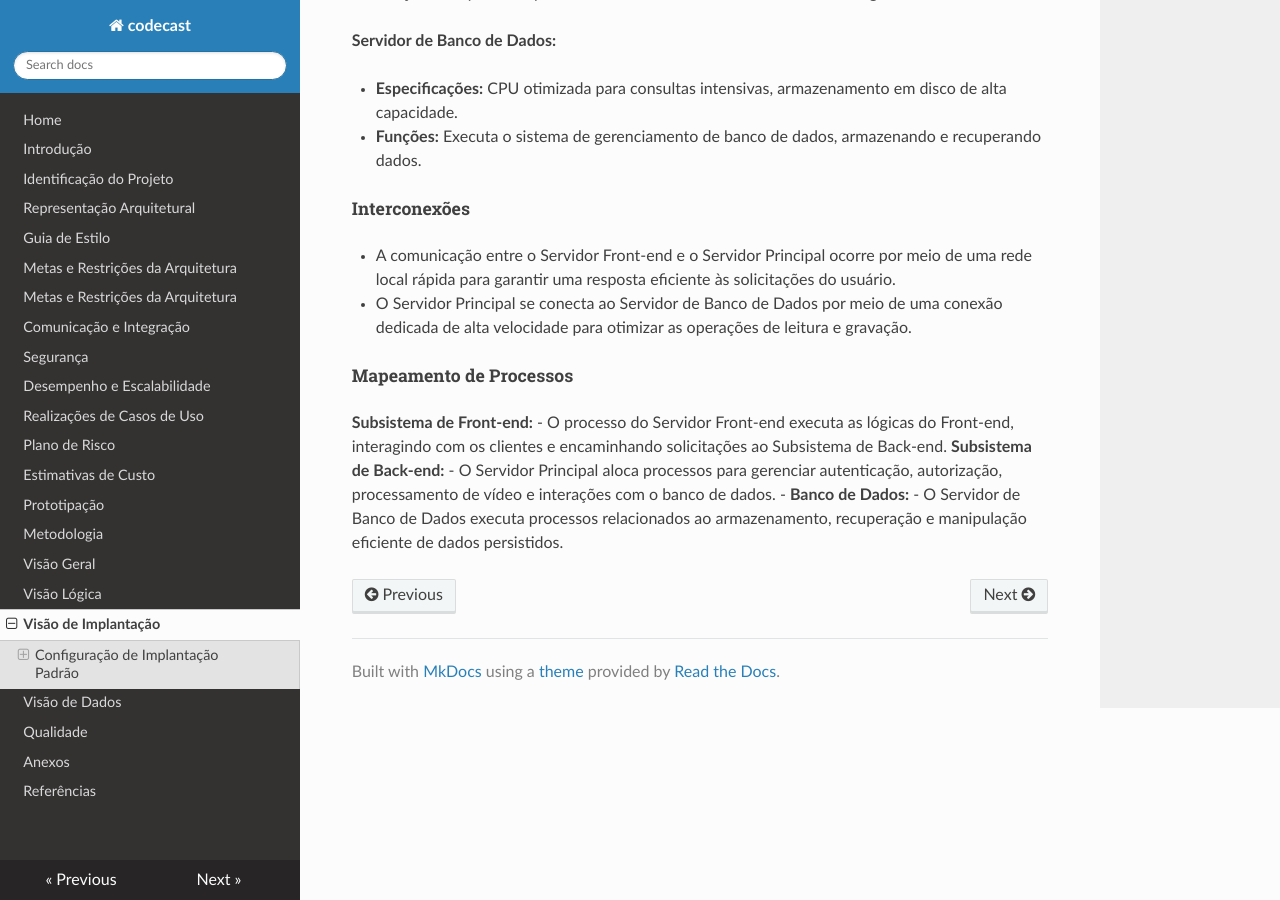
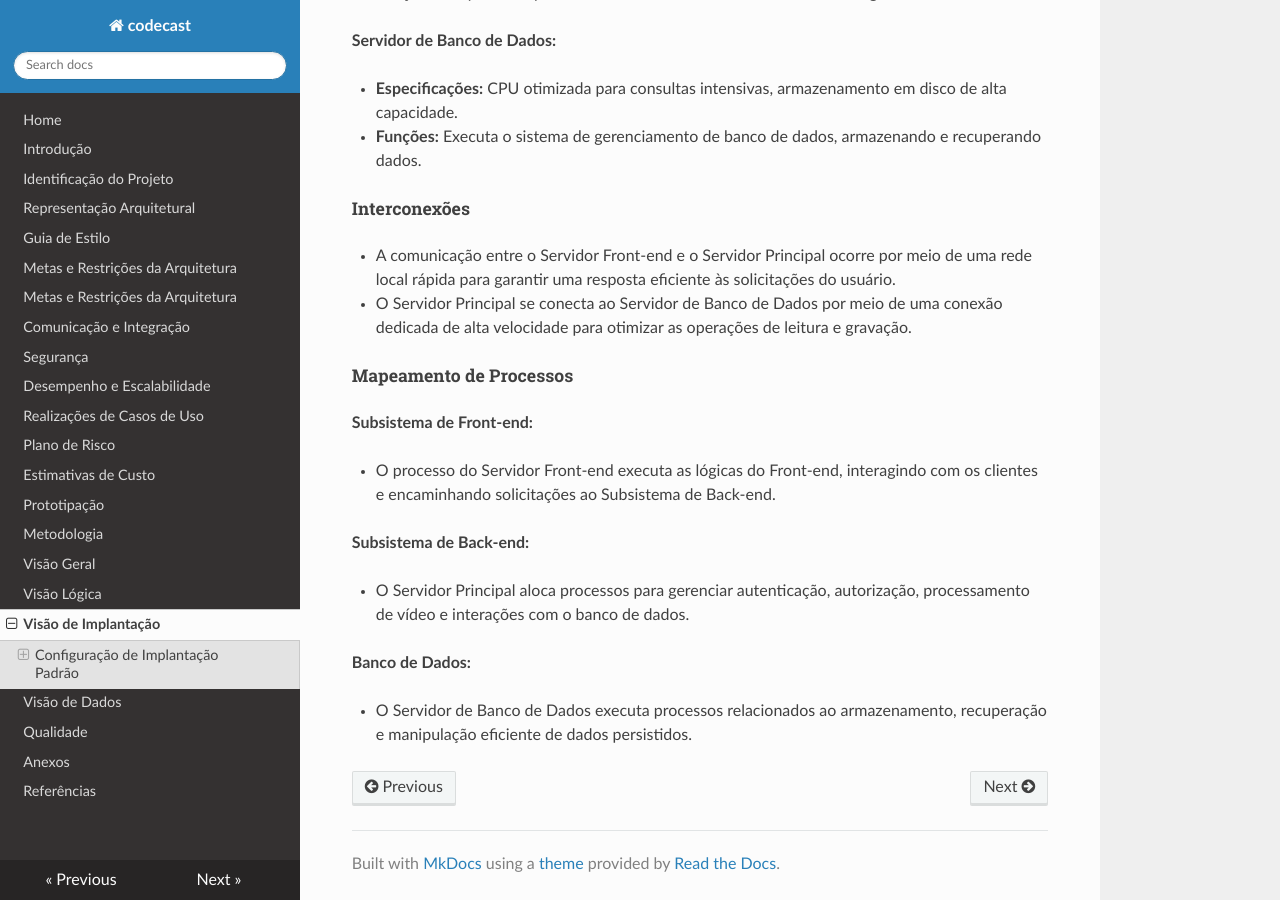
Before and after one commit to Vitor-Silva27/codecast, an MkDocs documentation site: the page built from docs/implantacao.md, in a window 1280 px wide and 900 px high, scrolled down 562 px. Built offline with MkDocs 1.6.1, drawn with Linux system fonts in a browser that asks for light colours; nearby versions of some CDN libraries.

Commit message:
Implantação

```diff
--- a/docs/implantacao.md
+++ b/docs/implantacao.md
@@ -29,8 +29,13 @@ Apresentamos as configurações da rede física onde o software será implantado
 ##### Mapeamento de Processos
 
 **Subsistema de Front-end:**
+
 - O processo do Servidor Front-end executa as lógicas do Front-end, interagindo com os clientes e encaminhando solicitações ao Subsistema de Back-end.
+
 **Subsistema de Back-end:**
+
 - O Servidor Principal aloca processos para gerenciar autenticação, autorização, processamento de vídeo e interações com o banco de dados.
-- **Banco de Dados:**
-  - O Servidor de Banco de Dados executa processos relacionados ao armazenamento, recuperação e manipulação eficiente de dados persistidos.
+
+**Banco de Dados:**
+
+- O Servidor de Banco de Dados executa processos relacionados ao armazenamento, recuperação e manipulação eficiente de dados persistidos.
```
